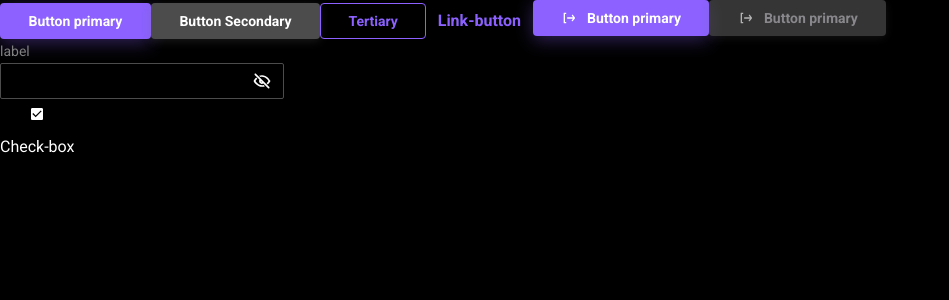
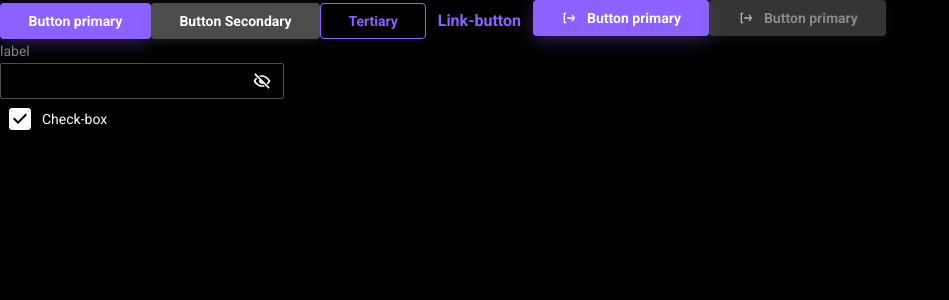
Before and after one commit to Diana-Balaban98/KnowledgeCards, a React (Vite) app: page / in a window 1280 px wide. Shown: the top 300 px of the page, without its empty margins (0-949 px from the left). Built offline with nearby package versions, Linux system fonts and the light colour scheme.

Commit message:
add styles for checkbox

```diff
--- a/src/assets/icons-components/CheckIcon.tsx
+++ b/src/assets/icons-components/CheckIcon.tsx
@@ -1,29 +1,22 @@
-import { forwardRef } from 'react'
-
-import { IconProps } from '@/assets/types'
-
-const CheckIcon = forwardRef<SVGSVGElement, IconProps>(
-  ({ color = 'white', size = '16px', ...props }, forwardedRef) => {
-    return (
+import { Ref, SVGProps, forwardRef, memo } from 'react'
+const SvgComponent = (props: SVGProps<SVGSVGElement>, ref: Ref<SVGSVGElement>) => (
   <svg
     fill={'none'}
-        height={size}
-        viewBox={'0 0 24 24'}
-        width={size}
+    height={18}
+    ref={ref}
+    viewBox={'0 0 18 18'}
+    width={18}
     xmlns={'http://www.w3.org/2000/svg'}
     {...props}
-        ref={forwardedRef}
   >
-        <rect fill={'black'} height={'12'} width={'16'} x={'4'} y={'6'} />
     <path
       d={
-            'M19 3H5C3.89 3 3 3.9 3 5V19C3 20.1 3.89 21 5 21H19C20.11 21 21 20.1 21 19V5C21 3.9 20.11 3 19 3ZM10 17L5 12L6.41 10.59L10 14.17L17.59 6.58L19 8L10 17Z'
+        'M16 0H2a2 2 0 00-2 2v14a2 2 0 002 2h14a2 2 0 002-2V2a2 2 0 00-2-2zM7 14L2 9l1.41-1.41L7 11.17l7.59-7.59L16 5l-9 9z'
       }
-          fill={color}
+      fill={'currentColor'}
     />
   </svg>
 )
-  }
-)
+const ForwardRef = forwardRef(SvgComponent)
 
-export default CheckIcon
+export default memo(ForwardRef)
--- a/src/components/ui/checkbox/checkbox.module.scss
+++ b/src/components/ui/checkbox/checkbox.module.scss
@@ -0,0 +1,66 @@
+.containerCheckBox {
+  display: inline-flex;
+  column-gap: 2px;
+  align-items: center;
+  justify-content: center;
+
+  .label {
+    cursor: pointer;
+  }
+}
+
+.buttonContainer {
+  display: flex;
+  align-items: center;
+  justify-content: center;
+
+  width: 40px;
+  height: 40px;
+
+  border-radius: 50%;
+
+  transition: all 0.3s ease 0s;
+
+  &:hover {
+    background-color: var(--color-dark-500);
+  }
+
+  &:active {
+    background-color: var(--color-dark-100);
+  }
+
+  &:focus {
+    background-color: var(--color-dark-100);
+    outline: none;
+  }
+
+  .checkboxRoot {
+    all: unset;
+
+    cursor: pointer;
+
+    position: relative;
+
+    width: 18px;
+    height: 18px;
+
+    border-radius: 2px;
+    outline: 2px solid var(--color-light-100);
+
+    &:disabled {
+      opacity: 0.5;
+    }
+
+    .checkIcon {
+      position: absolute;
+      top: 0;
+      left: 0;
+
+      width: 100%;
+      height: 100%;
+
+      border-radius: 2px;
+      outline: 2px solid var(--color-light-100);
+    }
+  }
+}
--- a/src/components/ui/checkbox/checkbox.tsx
+++ b/src/components/ui/checkbox/checkbox.tsx
@@ -1,6 +1,7 @@
 import { FC, useId } from 'react'
 
-import { CheckIcon } from '@/assets'
+import CheckIcon from '@/assets/icons-components/CheckIcon'
+import { Typography } from '@/components'
 import * as CheckboxRadix from '@radix-ui/react-checkbox'
 import * as LabelRadix from '@radix-ui/react-label'
 
@@ -19,20 +20,20 @@ export const Checkbox: FC<CheckBoxProps> = ({ onChange }) => {
 
   return (
     <div className={s.containerCheckBox}>
-      <div className={s.buttonContainer}>
+      <div className={s.buttonContainer} tabIndex={Number('0')}>
         <CheckboxRadix.Root
-          className={'CheckboxRoot'}
+          className={s.checkboxRoot}
           defaultChecked
           id={uid}
           onCheckedChange={onChange}
         >
-          <CheckboxRadix.Indicator className={'CheckboxIndicator'}>
+          <CheckboxRadix.Indicator className={s.checkIcon}>
             <CheckIcon />
           </CheckboxRadix.Indicator>
         </CheckboxRadix.Root>
       </div>
       <LabelRadix.Root className={s.label} htmlFor={uid}>
-        Check-box
+        <Typography variant={'body2'}>Check-box</Typography>
       </LabelRadix.Root>
     </div>
   )
```
Lines whose indentation alone changed are shown as unchanged.
